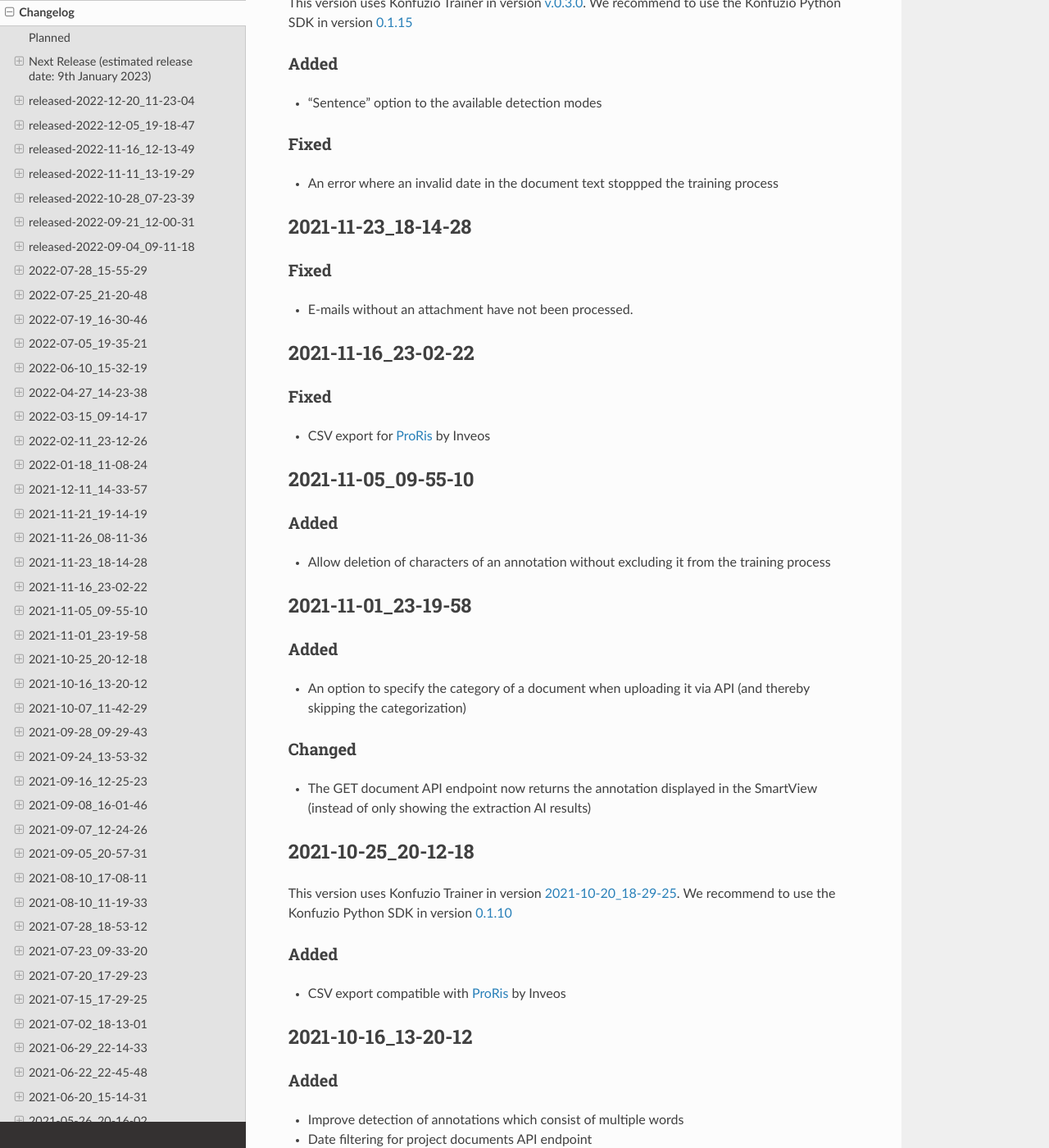
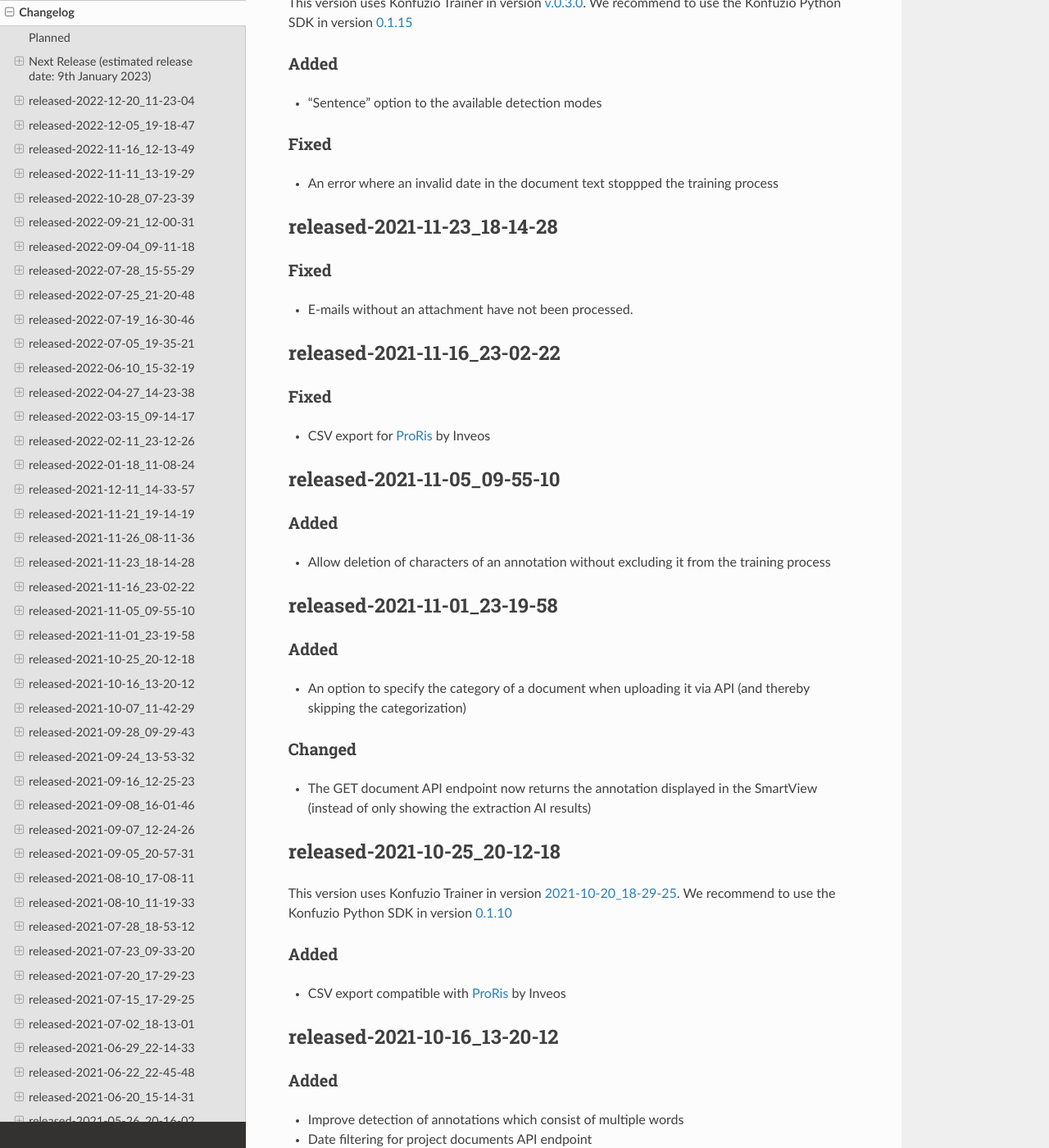
Before and after one commit to konfuzio-ai/konfuzio-sdk, a Sphinx documentation site: the page built from docs/web/changelog_app.md, in a window 1280 px wide and 1400 px high, scrolled down 8806 px. Shown: the whole window at 82% size. Built offline with Sphinx 7.4.7 and the Read the Docs theme 2.0.0, drawn with Linux system fonts in a browser that asks for light colours; pages that are not in the unit, such as notebooks, are missing from menus; some of the changed text lies outside the part shown.

Commit message:
Update changelog_app.md

```diff
--- a/docs/web/changelog_app.md
+++ b/docs/web/changelog_app.md
@@ -167,7 +167,7 @@ This version uses Konfuzio Trainer in version v.0.3.21, the Konfuzio Python SDK
 - Fix an issue which caused the processing time to be shown as negative.
 
 
-## 2022-07-28_15-55-29
+## released-2022-07-28_15-55-29
 
 This version uses Konfuzio Trainer in version v.0.3.21, the Konfuzio Python SDK in version [v.0.1.15](https://dev.konfuzio.com/sdk/changelog.html#v-0-1-15) and Konfuzio Capture Vue in version [0.0.6](https://github.com/konfuzio-ai/konfuzio-capture-vue/releases/).
 
@@ -178,7 +178,7 @@ This version uses Konfuzio Trainer in version v.0.3.21, the Konfuzio Python SDK
 - Fix an issue which causes some Extraction AIs to crash on multipage documents.
 - Fix an issue that prevents the calculation of bounding boxes for small or slightly rotated characters.
 
-## 2022-07-25_21-20-48
+## released-2022-07-25_21-20-48
 
 ### Added
 - Allow to set a default assignee for uploaded documents
@@ -188,12 +188,12 @@ This version uses Konfuzio Trainer in version v.0.3.21, the Konfuzio Python SDK
 - Top annotation filter in the SmartView now takes accepted Annotations into account
 - Errors messages in case a document could not be processed are now displayed correctly
 
-## 2022-07-19_16-30-46
+## released-2022-07-19_16-30-46
 
 ### Changed
 - New Extraction AIs are saved in a more efficient way
 
-## 2022-07-05_19-35-21
+## released-2022-07-05_19-35-21
 
 This version uses Konfuzio Trainer in version v.0.3.15, the Konfuzio Python SDK in version [v.0.1.15](https://dev.konfuzio.com/sdk/changelog.html#v-0-1-15) and Konfuzio Capture Vue in version [0.4.0](https://github.com/konfuzio-ai/konfuzio-capture-vue/releases/).
 
@@ -206,7 +206,7 @@ This version uses Konfuzio Trainer in version v.0.3.15, the Konfuzio Python SDK
 ### Changed
 - Links to deleted annotation will now redirect to the respective document
 
-## 2022-06-10_15-32-19
+## released-2022-06-10_15-32-19
 
 This version uses Konfuzio Trainer in version v.0.3.15 and the Konfuzio Python SDK in version [v.0.1.15](https://dev.konfuzio.com/sdk/changelog.html#v-0-1-15).
 
@@ -231,18 +231,17 @@ This version uses Konfuzio Trainer in version v.0.3.15 and the Konfuzio Python S
 - An issue where negative annotations where not correctly being deleted (#9127)
 - Rare cases where OCR text included some characters mutiple times
 
-
-## 2022-04-27_14-23-38
+## released-2022-04-27_14-23-38
 
 ### Added
 - Add assignee attribute of a Document to the API
 
-## 2022-03-15_09-14-17
+## released-2022-03-15_09-14-17
 
 ### Changed
 - "Rerun extraction" via the user interface applies new annotations now also to training and test documents
 
-## 2022-02-11_23-12-26
+## released-2022-02-11_23-12-26
 
 ### Added
 - Add option to filter for related annotation sets
@@ -251,7 +250,7 @@ This version uses Konfuzio Trainer in version v.0.3.15 and the Konfuzio Python S
 - Sorting of annotation sets in the csv export
 - Document API endpoint returning declined annotations
 
-## 2022-01-18_11-08-24
+## released-2022-01-18_11-08-24
 
 ### Added
 - Added api_name to Label API
@@ -261,14 +260,14 @@ This version uses Konfuzio Trainer in version v.0.3.15 and the Konfuzio Python S
 - Missing translation on document list page
 - Evaluation did not complete for AIs with a large amount of training data
 
-## 2021-12-11_14-33-57
+## released-2021-12-11_14-33-57
 
 ### Added
 - For on-premise installations, the OCR method for new projects is choosen based on the available OCR solutions.
 - For on-premise installations, the project import considers now declined annotations
 - For on-premise installations, Superusers can see the Konfuzio Server version and how many pages and documents have been processed.
 
-## 2021-11-21_19-14-19
+## released-2021-11-21_19-14-19
 
 ### Added
 - Text summarization endpoint.
@@ -277,7 +276,7 @@ This version uses Konfuzio Trainer in version v.0.3.15 and the Konfuzio Python S
 ### Fixed
 - An issue where the reload after uploading new documents does not happen
 
-## 2021-11-26_08-11-36
+## released-2021-11-26_08-11-36
 
 This version uses Konfuzio Trainer in version [v.0.3.0](https://dev.konfuzio.com/training/changelog.html). We recommend to use the Konfuzio Python SDK in version [0.1.15](https://dev.konfuzio.com/sdk/changelog.html#v-0-1-15)
 
@@ -287,22 +286,22 @@ This version uses Konfuzio Trainer in version [v.0.3.0](https://dev.konfuzio.com
 ### Fixed
 - An error where an invalid date in the document text stoppped the training process
 
-## 2021-11-23_18-14-28
+## released-2021-11-23_18-14-28
 
 ### Fixed
 - E-mails without an attachment have not been processed.
 
-## 2021-11-16_23-02-22
+## released-2021-11-16_23-02-22
 
 ### Fixed
 - CSV export for [ProRis](https://www.inveos.com/proris-blue) by Inveos
 
-## 2021-11-05_09-55-10
+## released-2021-11-05_09-55-10
 
 ### Added
 - Allow deletion of characters of an annotation without excluding it from the training process
 
-## 2021-11-01_23-19-58
+## released-2021-11-01_23-19-58
 
 ### Added
 - An option to specify the category of a document when uploading it via API (and thereby skipping the categorization)
@@ -310,14 +309,14 @@ This version uses Konfuzio Trainer in version [v.0.3.0](https://dev.konfuzio.com
 ### Changed
 - The GET document API endpoint now returns the annotation displayed in the SmartView (instead of only showing the extraction AI results)
 
-## 2021-10-25_20-12-18
+## released-2021-10-25_20-12-18
 
 This version uses Konfuzio Trainer in version [2021-10-20_18-29-25](https://dev.konfuzio.com/training/changelog.html#id1). We recommend to use the Konfuzio Python SDK in version [0.1.10](https://dev.konfuzio.com/sdk/changelog.html#v-0-1-10)
 
 ### Added
 - CSV export compatible with [ProRis](https://www.inveos.com/proris-blue) by Inveos
 
-## 2021-10-16_13-20-12
+## released-2021-10-16_13-20-12
 
 ### Added
 - Improve detection of annotations which consist of multiple words
@@ -329,34 +328,34 @@ This version uses Konfuzio Trainer in version [2021-10-20_18-29-25](https://dev.
 - Dark Mode setting of browser not compatible with Konfuzio Server
 - Some case where the document list was not reloaded automatically
 
-## 2021-10-07_11-42-29
+## released-2021-10-07_11-42-29
 
 ### Added
 - More advanced task priorities and improved worker ressource usage
 - Auto-reload of new uploaded documents
 
-## 2021-09-28_09-29-43
+## released-2021-09-28_09-29-43
 
 ### Fixed
 - Evaluation does not complete if no test documents are specified
 
-## 2021-09-24_13-53-32
+## released-2021-09-24_13-53-32
 
 ### Fixed
 - Incompleted evaluation
 - Formatting of the "Check your browser" page for logged out users.
 
-## 2021-09-16_12-25-23
+## released-2021-09-16_12-25-23
 
 ### Fixed
 - Adding of categories to existing label sets
 
-## 2021-09-08_16-01-46
+## released-2021-09-08_16-01-46
 
 ### Added
 - Migration scripts for user permissions and e-mail templates
 
-## 2021-09-07_12-24-26
+## released-2021-09-07_12-24-26
 
 ### Added
 - Support for SMTP e-Mail backends via environment variables
@@ -364,7 +363,7 @@ This version uses Konfuzio Trainer in version [2021-10-20_18-29-25](https://dev.
 ### Fixed
 - DOS protection prevents start of Konfuzio server
 
-## 2021-09-05_20-57-31
+## released-2021-09-05_20-57-31
 
 ### Added
 
@@ -382,12 +381,12 @@ This version uses Konfuzio Trainer in version [2021-10-20_18-29-25](https://dev.
 - Start training per extraction AI
 - Get more insights via the document detail page
 
-## 2021-08-10_17-08-11
+## released-2021-08-10_17-08-11
 
 ### Changed
 - Deactive adoption of template settings according to AI model if not explicitly allowed.
 
-## 2021-08-10_11-19-33
+## released-2021-08-10_11-19-33
 
 ### Added
 - Maximum number of pages per document
@@ -396,23 +395,23 @@ This version uses Konfuzio Trainer in version [2021-10-20_18-29-25](https://dev.
 - Slow processing of extraction tasks
 - Evaluation when multiple annotations are present
 
-## 2021-07-28_18-53-12
+## released-2021-07-28_18-53-12
 
 ### Changed
 - Make word-based tokenizer the default for new projects
 
-## 2021-07-23_09-33-20
+## released-2021-07-23_09-33-20
 
 ### Fixed
 - Usage of word-base tokenizer
 - Duplicated hints
 
-## 2021-07-20_17-29-23
+## released-2021-07-20_17-29-23
 
 ### Fixed
 - Edited annotation were excluded from the training process
 
-## 2021-07-15_17-29-25
+## released-2021-07-15_17-29-25
 
 ### Added
 - Support to reuse label sets across categories
@@ -426,12 +425,12 @@ This version uses Konfuzio Trainer in version [2021-10-20_18-29-25](https://dev.
 - Fixed a bug where the EXIF attribute orientation corrupted the bounding boxes images
 - "accept top annotations" does not update human created annotations
 
-## 2021-07-02_18-13-01
+## released-2021-07-02_18-13-01
 
 ### Changed
 - Rate limits for task system
 
-## 2021-06-29_22-14-33
+## released-2021-06-29_22-14-33
 
 ### Added
 - HTTP codes to API interface
@@ -439,12 +438,12 @@ This version uses Konfuzio Trainer in version [2021-10-20_18-29-25](https://dev.
 ### Fixed
 - Content type description for some API endpoints
 
-## 2021-06-22_22-45-48
+## released-2021-06-22_22-45-48
 
 ### Added
 - A experimental version of a training health report
 
-## 2021-06-20_15-14-31
+## released-2021-06-20_15-14-31
 
 ### Fixed
 - Failed retraninings for some projects
@@ -452,7 +451,7 @@ This version uses Konfuzio Trainer in version [2021-10-20_18-29-25](https://dev.
 - Filtering of project invotations according to currently selected project
 - Clarify return types in API documentation
 
-## 2021-05-26_20-16-02
+## released-2021-05-26_20-16-02
 
 ### Added
 - Show confidence for categorization results
@@ -460,13 +459,13 @@ This version uses Konfuzio Trainer in version [2021-10-20_18-29-25](https://dev.
 - Track version (number of retrainings) for all Ai models
 - Track project and template origin of AiModel
 
-## 2021-05-24_13-42-45
+## released-2021-05-24_13-42-45
 
 ### Changed
 - Use business evaluation implementation from training package
 - Loading time for CSV export evaluation reduced by saving it in the database.
 
-## 2021-05-18_16-37-25
+## released-2021-05-18_16-37-25
 
 ### Added
 - Global project switcher
@@ -489,12 +488,12 @@ This version uses Konfuzio Trainer in version [2021-10-20_18-29-25](https://dev.
 ### Removed
 - `admin_importer`, `copy_extraction_as_annotation` and related functions have been removed
 
-## 2021-05-04_12-37-16
+## released-2021-05-04_12-37-16
 
 ### Fixed
 - Calculation of true negative when using multiple templates.
 
-## 2021-04-28_12-27-19
+## released-2021-04-28_12-27-19
 
 ### Added
 - Filter for top annotations in SmartView
@@ -502,7 +501,7 @@ This version uses Konfuzio Trainer in version [2021-10-20_18-29-25](https://dev.
 ### Changed
 - Dont allow training if there are no training documents
 
-## 2021-04-25_20-09-04
+## released-2021-04-25_20-09-04
 
 ### Added
 - Protect signup with captcha
@@ -510,13 +509,13 @@ This version uses Konfuzio Trainer in version [2021-10-20_18-29-25](https://dev.
 ### Fixed
 - Editing of annotation if there are already declined annotations.
 
-## 2021-04-19_22-32-19
+## released-2021-04-19_22-32-19
 
 ### Added
 - Add label creation endpoint
 - Token-based authentication for the API
 
-## 2021-04-03_09-46-56
+## released-2021-04-03_09-46-56
 
 ### Added
 - Show Django sidebar in Smartview and template view.
@@ -530,12 +529,12 @@ This version uses Konfuzio Trainer in version [2021-10-20_18-29-25](https://dev.
 - Default template dropdown sometimes disabled when creating a Template
 - Rare case where the document list could not be loaded
 
-## 2021-03-15_15-12-04
+## released-2021-03-15_15-12-04
 
 ### Added
 - Add option to accept all annotations.
 
-## 2021-03-07_21-32-41
+## released-2021-03-07_21-32-41
 
 ### Added
 - Option to retrain project categorization model
@@ -550,7 +549,7 @@ This version uses Konfuzio Trainer in version [2021-10-20_18-29-25](https://dev.
 ### Changed
 - Delete old unrevised annotations when rerunning AiModel.
 
-## 2021-02-25_09-28-07
+## released-2021-02-25_09-28-07
 
 ### Added
 - Option to select tokenizer for training (ProjectAdmin)
@@ -563,7 +562,7 @@ This version uses Konfuzio Trainer in version [2021-10-20_18-29-25](https://dev.
 ### Fixed
 - Count of annotations on the LabelAdmin
 
-## 2021-02-15_18-56-51
+## released-2021-02-15_18-56-51
 
 ### Changed
 - Show category template as empty when actual empty (instead of displaying the first available template)
@@ -575,8 +574,7 @@ This version uses Konfuzio Trainer in version [2021-10-20_18-29-25](https://dev.
 - Add status field to the AiModel ("Training", "Failed", "Done")
 - Dont allow new retraining if there is a training in progress AiModel.
 
-
-## 2021-02-13_18-18-52
+## released-2021-02-13_18-18-52
 
 ### Changed
 - Use annotation permalink in LabelAdmin
@@ -586,7 +584,7 @@ This version uses Konfuzio Trainer in version [2021-10-20_18-29-25](https://dev.
 - Files with misssing fonts could not be processed
 - Creation of small annotations when accepting or declining
 
-## 2021-02-10_13-52-15
+## released-2021-02-10_13-52-15
 
 ### Added
 - Admin action for Microsoft Graph API / Planner API
@@ -595,7 +593,7 @@ This version uses Konfuzio Trainer in version [2021-10-20_18-29-25](https://dev.
 - SuperUserDocumentAdmin performance
 - OutOfMemory errors in the categorization
 
-## 2021-02-03_17-07-23
+## released-2021-02-03_17-07-23
 
 ### Added
 - Permalink for annotations
@@ -610,17 +608,17 @@ This version uses Konfuzio Trainer in version [2021-10-20_18-29-25](https://dev.
 - Allow rerun extraction for documents with revised annotations
 - Allow deletion default templates
 
-## 2021-01-26_18-07-11
+## released-2021-01-26_18-07-11
 
 ### Added
 - Add column 'category' to csv export
 
-## 2021-01-20_11-17-24
+## released-2021-01-20_11-17-24
 
 ### Added
 - Show selection bounding boxes for automtic created annotations
 
-## 2021-01-14_22-06-52
+## released-2021-01-14_22-06-52
 
 ### Added
 - Visual annotations: images and area can now be annotate
@@ -628,7 +626,7 @@ This version uses Konfuzio Trainer in version [2021-10-20_18-29-25](https://dev.
 ### Fixed
 - Loading time for Smartview
 
-## 2021-01-13_23-26-03
+## released-2021-01-13_23-26-03
 
 ### Fixed
 - Retraining now assigns AIModels to templates even if they was no before
@@ -636,25 +634,25 @@ This version uses Konfuzio Trainer in version [2021-10-20_18-29-25](https://dev.
 ### Added
 - Add Message when doing evaluation which tells the user if test set is empty.
 
-## 2021-01-12_21-13-48
+## released-2021-01-12_21-13-48
 
 ### Fixed
 - Google Analytics integration
 - Empty Textextraction for ParagraphExtractions
 
-## 2021-01-10_18-36-49
+## released-2021-01-10_18-36-49
 
 ### Fixed
 - Disable link formatting by sendgrid.
 
-## 2021-01-08_22-30-10
+## released-2021-01-08_22-30-10
 
 ### Fixed
 - Bbox calculation in ParagraphModel
 - Evaluation sometimes not running
 - Speedup annotation creating
 
-## 2021-01-05_11-53-22
+## released-2021-01-05_11-53-22
 
 ### Changed
 - Two column Annotation selection is now possible
@@ -664,7 +662,7 @@ This version uses Konfuzio Trainer in version [2021-10-20_18-29-25](https://dev.
 - Option to update the document document text, this is set per project via the SuperUserDocumentAdmin.
 - Document Segmentation API Endpoint
 
-## 2020-12-22_19-04-04
+## released-2020-12-22_19-04-04
 
 ### Changed
 - Email Template are now managed within the application.
@@ -674,7 +672,7 @@ This version uses Konfuzio Trainer in version [2021-10-20_18-29-25](https://dev.
 - Link to imprint on SignUp
 - Smartview when scrolling horizontally
 
-## 2020-12-16_20-17-30
+## released-2020-12-16_20-17-30
 
 ### Added
 - Search for Smartview
@@ -682,7 +680,7 @@ This version uses Konfuzio Trainer in version [2021-10-20_18-29-25](https://dev.
 ### Fixed
 - TemplateCreationForm does not allow to select parent template
 
-## 2020-12-16_09-44-30
+## released-2020-12-16_09-44-30
 
 ### Added
 - Searchbar for SuperuserProjectAdmin
@@ -697,7 +695,7 @@ This version uses Konfuzio Trainer in version [2021-10-20_18-29-25](https://dev.
 - Fix bbox generation fox Paragraph Annotations
 - Fixed Evaluation not triggered for new AiModels
 
-## 2020-12-10_13-15-14
+## released-2020-12-10_13-15-14
 
 ### Added
 - Sentry error reporting for Javascript Frontend (i.e. Smartview)
@@ -710,7 +708,7 @@ This version uses Konfuzio Trainer in version [2021-10-20_18-29-25](https://dev.
 ### Fixed
 - Allow "None" as confidence for rule-base ExtractionModels
 
-## 2020-12-01_21-08-32
+## released-2020-12-01_21-08-32
 
 ### Added
 - Proof of Concept Microsoft Graph API connection (for logged in users): app.konfuzio.com/graph
@@ -723,7 +721,7 @@ This version uses Konfuzio Trainer in version [2021-10-20_18-29-25](https://dev.
 - Project Page for "normal" user does not show technical fields like "ocr" and "text_layout" anymore.
 - Dont show file endings like '.pkl' for AiModels
 
-## 2020-11-26_19-43-14
+## released-2020-11-26_19-43-14
 
 ### Fixed
 - Missing bbox attribute in Document API (prevents retraining via training package)
@@ -733,7 +731,7 @@ This version uses Konfuzio Trainer in version [2021-10-20_18-29-25](https://dev.
 ### Added
 - Slightly better Categorization model.
 
-## 2020-11-20_20-05-47
+## released-2020-11-20_20-05-47
 
 ### Added
 - A public registration page: https://app.konfuzio.com/accounts/signup
@@ -748,7 +746,7 @@ This version uses Konfuzio Trainer in version [2021-10-20_18-29-25](https://dev.
 ### Changed
 - Save bbox and entity per page in order to improve performance
 
-## 2020-11-09_18-04-28
+## released-2020-11-09_18-04-28
 
 ### Added
 - Support for more than one default Template in a project
@@ -759,18 +757,18 @@ This version uses Konfuzio Trainer in version [2021-10-20_18-29-25](https://dev.
 ### Changed
 - AiModel belongs now to DefaultTemplates instead of project
 
-## 2020-10-27_10-37-15
+## released-2020-10-27_10-37-15
 
 ### Changed
 - Documents are now soft-deleted. There is a hard delete option in the SuperuserDocumentAdmin.
 - AiModel are made active automatically for matching DefaultTemplates if the AIMode is better than before.
 
-## 2020-10-21_08-53-42
+## released-2020-10-21_08-53-42
 
 ### Fixed
 - Loading time when updating a project.
 
-## 2020-10-19_22-46-49
+## released-2020-10-19_22-46-49
 
 ### Changed
 - Increase max allowed workflow time from 90 to 180 seconds.
@@ -784,12 +782,12 @@ This version uses Konfuzio Trainer in version [2021-10-20_18-29-25](https://dev.
 - add hocr fied to document api.
 - add a project option to hide the Smartview and Labeling tool.
 
-## 2020-10-14_11-39-17
+## released-2020-10-14_11-39-17
 
 ### Changed
 - AIModel can be uploaded and evaluted before setting active for a project
 
-## 2020-10-13_15-10-22
+## released-2020-10-13_15-10-22
 
 ### Added
 - Multilanguage Support (DE/EN) in the backend (actuall translation are not included yet)
@@ -803,12 +801,12 @@ This version uses Konfuzio Trainer in version [2021-10-20_18-29-25](https://dev.
 - Fix upload_ai_model to upload files larger than 2GB
 - Loading speed for SequenceAnnotation Admin
 
-## 2020-10-03_15-18-47
+## released-2020-10-03_15-18-47
 
 ### Fixed
 - Recover tasks in case celery worker crashes
 
-## 2020-10-01_12-02-37
+## released-2020-10-01_12-02-37
 
 ### Fixed
 - Internet Explorer warning badge
@@ -818,7 +816,7 @@ This version uses Konfuzio Trainer in version [2021-10-20_18-29-25](https://dev.
 - Remove extraction count from AiModel admin.
 - Refactor annotation accept/delete buttons to separate components and SVG
 
-## 2020-09-16_18-19-53
+## released-2020-09-16_18-19-53
 
 ### Added
 - Additional normalization formats
@@ -832,13 +830,13 @@ This version uses Konfuzio Trainer in version [2021-10-20_18-29-25](https://dev.
 - Creation of Templates
 [- Calculation of width and height dimension when creating sandwich pdf and when using azure](https://gitlab.com/konfuzio/training/-/blob/master/src/konfuzio/image.py#L78)
 
-## 2020-09-11_13-47-51
+## released-2020-09-11_13-47-51
 
 ### Added
 - Add sentry message if project retraining is triggered.
 - Fix cpu minute calculation.
 
-## 2020-09-09_16-12-44
+## released-2020-09-09_16-12-44
 
 ### Added
 - [Forbid Removing Labels from Temapltes (which still have Annotations)](https://gitlab.com/konfuzio/objectives/-/issues/1629)
@@ -848,14 +846,14 @@ This version uses Konfuzio Trainer in version [2021-10-20_18-29-25](https://dev.
 - On the dashboard: Dont show section.position column if all extractions have the same. Dont show accuracy column if all extraction does not have one.
 - Dont show retraining webhook url (on the project detail page). Display is with **** like it is password.
 
-## 2020-09-08_22-38-19
+## released-2020-09-08_22-38-19
 
 ### Added
 - Per-project measuring of cpu time.
 - Additional date-formats for normalization.
 - First draft of boolean-formats for normalization.
 
-## 2020-09-08_09-17-00
+## released-2020-09-08_09-17-00
 
 ### Added
 - Document Filter added for 'human feedback required' and '100% machine readable.
@@ -870,7 +868,7 @@ This version uses Konfuzio Trainer in version [2021-10-20_18-29-25](https://dev.
 ### Fixed
 - Dont raise an error if ai_model predict section with a template that does not exist.
 
-## 2020-09-07_17-48-22
+## released-2020-09-07_17-48-22
 
 ### Fixed
 - Filter for 'possibly incorrect' shows wrong number.
```
